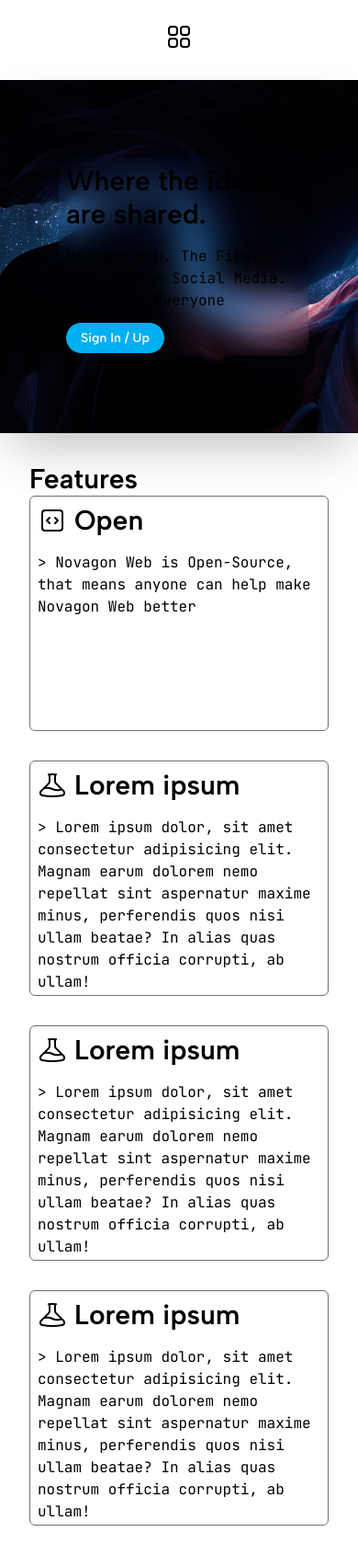
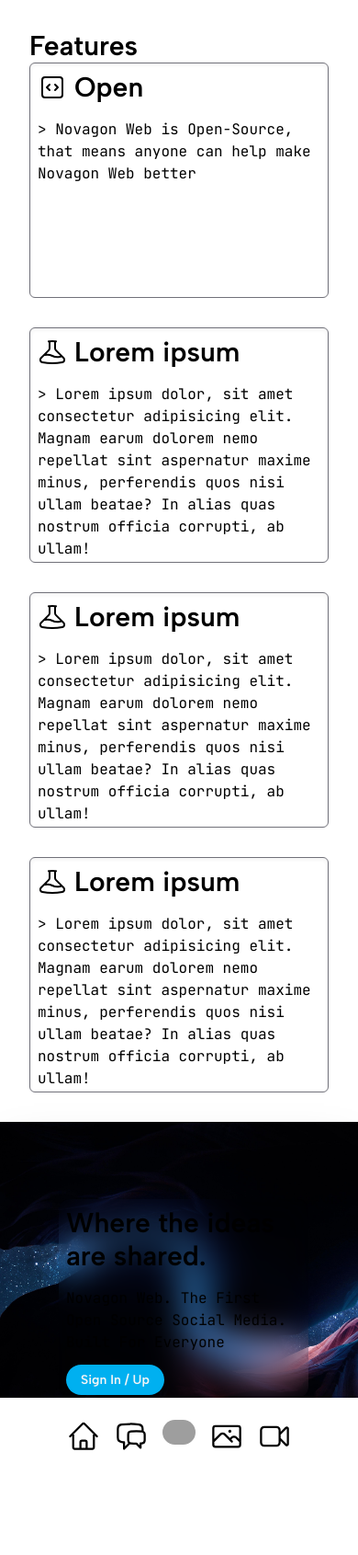
Before and after one commit to project-novagon/novagon-web, a React (Create React App) app: page / in a window 390 px wide. Shown: the whole page at 92% size. After the commit the page ends 1604 px from the top, so only its background shows below. Built offline with nearby package versions, Linux system fonts and the light colour scheme; no server answers; grey boxes are pictures that could not be loaded.

Commit message:
✨ added (WIP) delete button

```diff
--- a/src/App.tsx
+++ b/src/App.tsx
@@ -2,18 +2,19 @@
 import { SignIn, SignOut } from "./components/AuthSys";
 import { ImageMenu } from "./components/mainMenu";
 import { BrowserRouter, Routes, Route } from "react-router-dom";
-import { ChatBubbleLeftRightIcon, QuestionMarkCircleIcon, Squares2X2Icon } from "@heroicons/react/24/outline"
+import { ChatBubbleLeftRightIcon, ChevronDownIcon, HomeIcon, PhotoIcon, QuestionMarkCircleIcon, Squares2X2Icon, VideoCameraIcon } from "@heroicons/react/24/outline"
 import { VideoMenu } from "./components/mainMenu";
 import "firebase/firestore";
 import "firebase/auth";
-import React from "react";
+import React, { Fragment } from "react";
 import { TOS } from "./pages/tos";
-import { auth } from "./firebase-config";
+import { auth, guestPFP } from "./firebase-config";
 import { NvgUI } from "./pages/novagon_ui";
 import { Profile } from "./pages/profile";
 import ChatRoom from "./pages/chat";
 import { HomeUI, LandingPage } from "./pages/dashboard";
 import { Menu, Transition } from "@headlessui/react";
+import { getAuth } from "firebase/auth";
 
 console.log("%cStop!",
   "color:red;font-family:'Albert Sans', sans-serif;font-size:4rem;-webkit-text-stroke: 1px black;font-weight:bold")
@@ -23,13 +24,14 @@
 )
 
 function App() {
+  const [user] = useAuthState(auth);
   return (
-    <>
-      <header className="px-5 py-0 bg-white dark:bg-zinc-900">
+    <div className="flex flex-col-reverse sm:flex-col">
+      <header className="fixed w-screen px-5 py-0 bg-white dark:bg-zinc-900 sm:relative">
         <nav className="flex flex-row flex-wrap items-center justify-center w-full py-6 mx-auto sm:justify-between">
           <div className="flex items-center space-x-4">
             <img src="https://novagoncdn.netlify.app/logo/nvgweb/Novagon%20Web%403x.png" alt="Novagon Logo" className="hidden w-16 rounded-xl sm:block" />
-            <h2 className="hidden text-2xl md:block">Novagon Web</h2>
+            <h2 className="hidden text-2xl lg:block">Novagon Web</h2><p className="hidden px-4 uppercase rounded dark:bg-zinc-700 md:block">prev</p>
           </div>
           <div className="hidden space-x-3 sm:block">
             <a href="/">Home</a>
@@ -37,35 +39,25 @@
             <a href="/videos">Videos</a>
             <a href="/images">Images</a>
           </div>
-          <div className="flex items-center justify-center gap-2">
-            <div className="block sm:hidden">
-              <Menu>
-                <Menu.Button>
-                  <Squares2X2Icon className="w-8 h-8" />
-                </Menu.Button>
-                <Transition
-                  enter="transition duration-100 ease-out"
-                  enterFrom="transform scale-95 opacity-0"
-                  enterTo="transform scale-100 opacity-100"
-                  leave="transition duration-75 ease-out"
-                  leaveFrom="transform scale-100 opacity-100"
-                  leaveTo="transform scale-95 opacity-0"
-                >
-                  <Menu.Items>
-                    <Menu.Item>
-                      {({ active }) => (
-                        <a
-                          href="/chat"
-                        >
-                          <ChatBubbleLeftRightIcon /> Chat
-                        </a>
-                      )}
-                    </Menu.Item>
-                  </Menu.Items>
-                </Transition>
-              </Menu>
-            </div>
+          <div className="flex items-center justify-center hidden gap-2 sm:block">
             <SignOut auth={auth} />
+          </div>
+          <div className="flex block gap-4 sm:hidden">
+            <a href="/">
+              <HomeIcon className="w-9"/>
+            </a>
+            <a href="/chat">
+              <ChatBubbleLeftRightIcon className="w-9" />
+            </a>
+            <a href="/profile">
+                <img src={user?.photoURL ? user.photoURL : guestPFP} alt="Profile" className="rounded-full w-9"/>
+            </a>
+            <a href="/images">
+                <PhotoIcon className="w-9" />
+            </a>
+            <a href="/videos">
+              <VideoCameraIcon className="w-9" />
+            </a>
           </div>
         </nav>
       </header>
@@ -84,7 +76,7 @@
           <Route path="/" element={<LandingPage />} />
         </Routes>
       </BrowserRouter>
-    </>
+    </div>
   );
 }
 
--- a/src/pages/profile.tsx
+++ b/src/pages/profile.tsx
@@ -1,13 +1,23 @@
 import { useAuthState } from "react-firebase-hooks/auth";
 import { auth } from "../firebase-config";
+import { ArrowRightOnRectangleIcon } from "@heroicons/react/24/outline";
+import { deleteUser } from "firebase/auth";
 
 function Profile() {
-    const [user] = useAuthState(auth);
+    const user = auth.currentUser;
+    const deleteAccount = () => {
+
+        deleteUser(user).then(() => {
+            auth.signOut()
+        }).catch((error) => {
+            console.log("Account Could Not be deleted")
+        });
+    }
     return (
         <>
             <div className="space-y-3">
                 <h1 className="text-3xl">Hello, {user?.displayName ? <h1 className="inline">{user.displayName}</h1> : <><h1 className="inline">Guest</h1></>}!</h1>
-                {user?.photoURL ? <img src={user.photoURL} alt="User Profile Picture" className="w-32 rounded-lg shadow-lg border-4 dark:border-white hover:border-primaryBlue-primary transition-all" /> : <img src="https://novagoncdn.netlify.app/img/guest_pfp.png" alt="Guest Profile Picture" className="w-32 rounded-lg shadow-lg border-4 dark:border-white hover:border-primaryBlue-primary transition-all" />}
+                {user?.photoURL ? <img src={user.photoURL} alt="User Profile Picture" className="w-32 transition-all border-4 rounded-lg shadow-lg dark:border-white hover:border-primaryBlue-primary" /> : <img src="https://novagoncdn.netlify.app/img/guest_pfp.png" alt="Guest Profile Picture" className="w-32 transition-all border-4 rounded-lg shadow-lg dark:border-white hover:border-primaryBlue-primary" />}
             </div>
             <div>
                 <h2 className="text-2xl">Info</h2>
@@ -29,6 +39,9 @@
                         <p>{user?.uid}</p>
                     </div>
                 }
+                <button onClick={() => auth.signOut()} className="inline-flex items-center justify-center gap-2 px-4 py-2 text-sm font-bold rounded-full dark:bg-gray-secondary text-primaryBlue-primary bg-zinc-100 hover:bg-zinc-200 dark:hover:bg-zinc-700">Sign Out</button>
+                <h2 className="text-2xl">Danger Zone</h2>
+                <button onClick={deleteAccount} className="inline-flex items-center justify-center gap-2 px-4 py-2 text-sm font-bold rounded-full dark:bg-gray-secondary text-primaryBlue-primary bg-zinc-100 hover:bg-zinc-200 dark:hover:bg-zinc-700">Delete Account</button>
             </div>
         </>
     )
```
Lines whose indentation alone changed are shown as unchanged.
